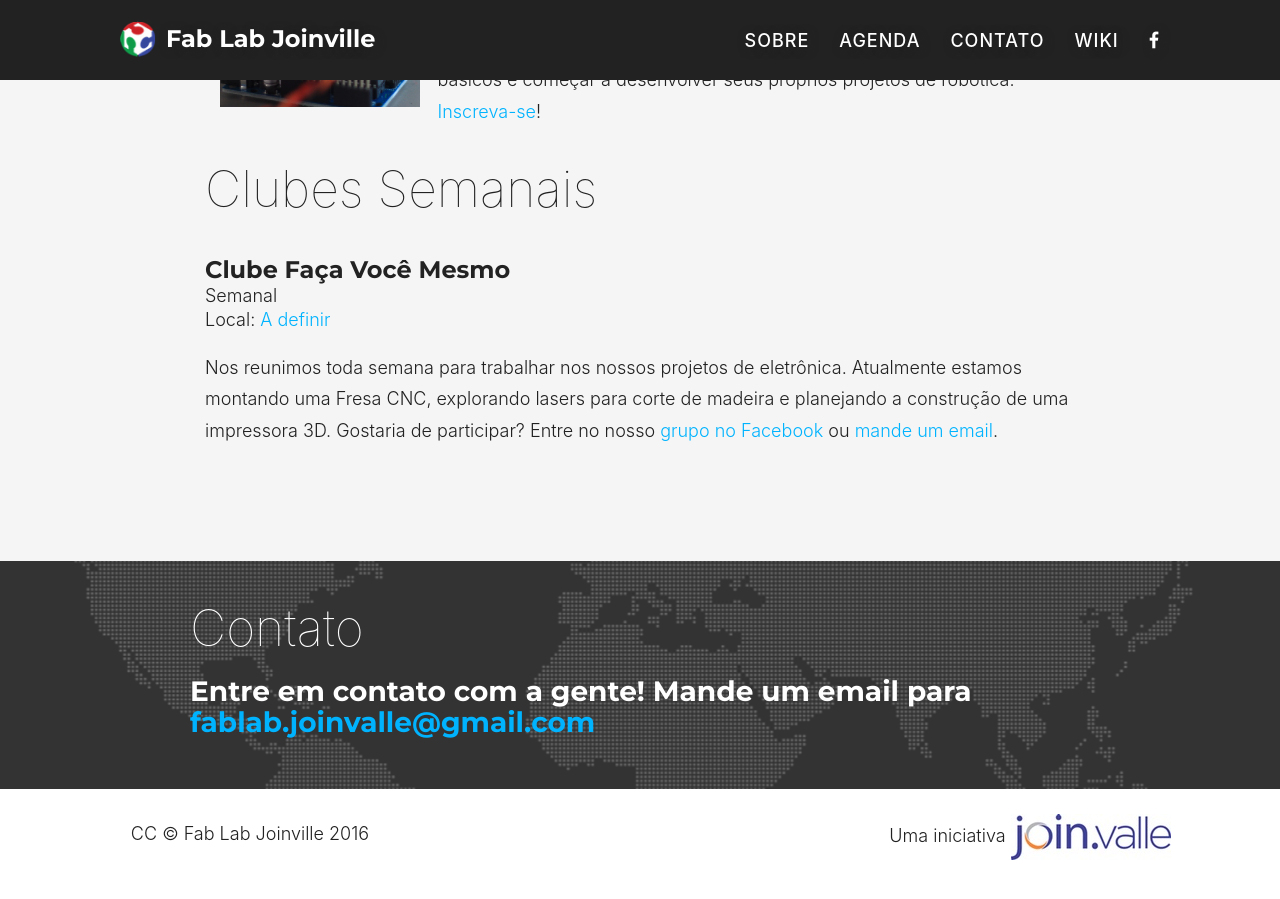
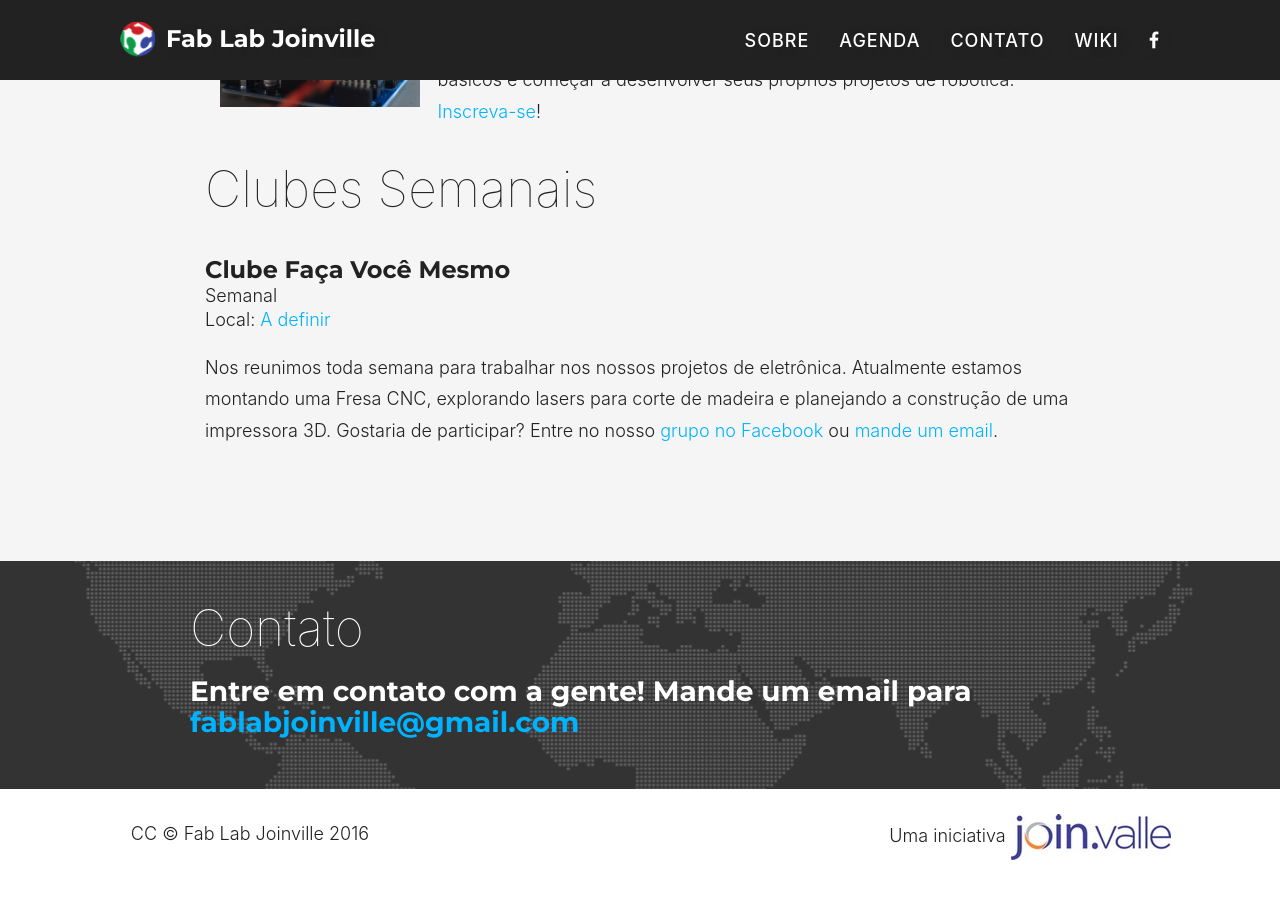
Before and after one commit to fablabjoinville/old-but-gold-fablabjoinville.github.io, a Jekyll site: the page built from index.html, in a window 1280 px wide and 900 px high, scrolled down 2067 px. Built offline with Jekyll 4.4.1, drawn with Linux system fonts in a browser that asks for light colours; some web fonts are replaced; some of the changed lines change nothing that is shown.

Commit message:
Atualiza endereço de email.

```diff
--- a/index.html
+++ b/index.html
@@ -21,7 +21,7 @@
         </p>
         <p>
           Nosso laboratório está em fase de gestação, mas estamos trabalhando para transformar este projeto em realidade.
-          Junte-se a nós, <a href="mail:fablab.joinvalle@gmail.com">torne-se um membro</a>! Quer apoiar ou firmar uma parceria com o laboratório? Tem algo para doar? <a href="mail:fablab.joinvalle@gmail.com">Entre em contato</a> e nos conte um pouco sobre o que você está pensando!
+          Junte-se a nós, <a href="mail:fablabjoinville@gmail.com">torne-se um membro</a>! Quer apoiar ou firmar uma parceria com o laboratório? Tem algo para doar? <a href="mail:fablabjoinville@gmail.com">Entre em contato</a> e nos conte um pouco sobre o que você está pensando!
         </p>
         <p>
           Nossa cultura é impulsionada por uma comunidade de fazedores (makers). Fazedores que nem nós estão unidos pelo desejo de compartilhar conhecimento, colaborar e "fazer quase qualquer coisa".  Nosso laboratório é aberto ao público, gerenciado por voluntários, e valoriza muito a diversidade, um componente indispensável para a inovação. Nossa rede inclui pessoas de todos os tipos: estudantes, famílias, empreendedores, artistas, entusiastas, hackers, engenheiros, cientistas, professoras, ativistas e muito mais.
@@ -72,7 +72,7 @@
                 Local: <a href="#">A definir</a>
               </p>
             </div>
-            <p>Nos reunimos toda semana para trabalhar nos nossos projetos de eletrônica. Atualmente estamos montando uma Fresa CNC, explorando lasers para corte de madeira e planejando a construção de uma impressora 3D. Gostaria de participar? Entre no nosso <a href="https://www.facebook.com/groups/1187348251305291/?ref=bookmarks">grupo no Facebook</a> ou <a href="mail:fablab.joinvalle@gmail.com">mande um email</a>.</p>
+            <p>Nos reunimos toda semana para trabalhar nos nossos projetos de eletrônica. Atualmente estamos montando uma Fresa CNC, explorando lasers para corte de madeira e planejando a construção de uma impressora 3D. Gostaria de participar? Entre no nosso <a href="https://www.facebook.com/groups/1187348251305291/?ref=bookmarks">grupo no Facebook</a> ou <a href="mail:fablabjoinville@gmail.com">mande um email</a>.</p>
           </div>
         </div>
       </div>
@@ -86,7 +86,7 @@
     <div class="row">
       <div class="col-lg-12">
         <h1>Contato</h1>
-        <h3>Entre em contato com a gente! Mande um email para <a href="#">fablab.joinvalle@gmail.com</a></h3>
+        <h3>Entre em contato com a gente! Mande um email para <a href="mailto:fablabjoinville@gmail.com">fablabjoinville@gmail.com</a></h3>
       </div>
     </div>
     <div class="row">
```
